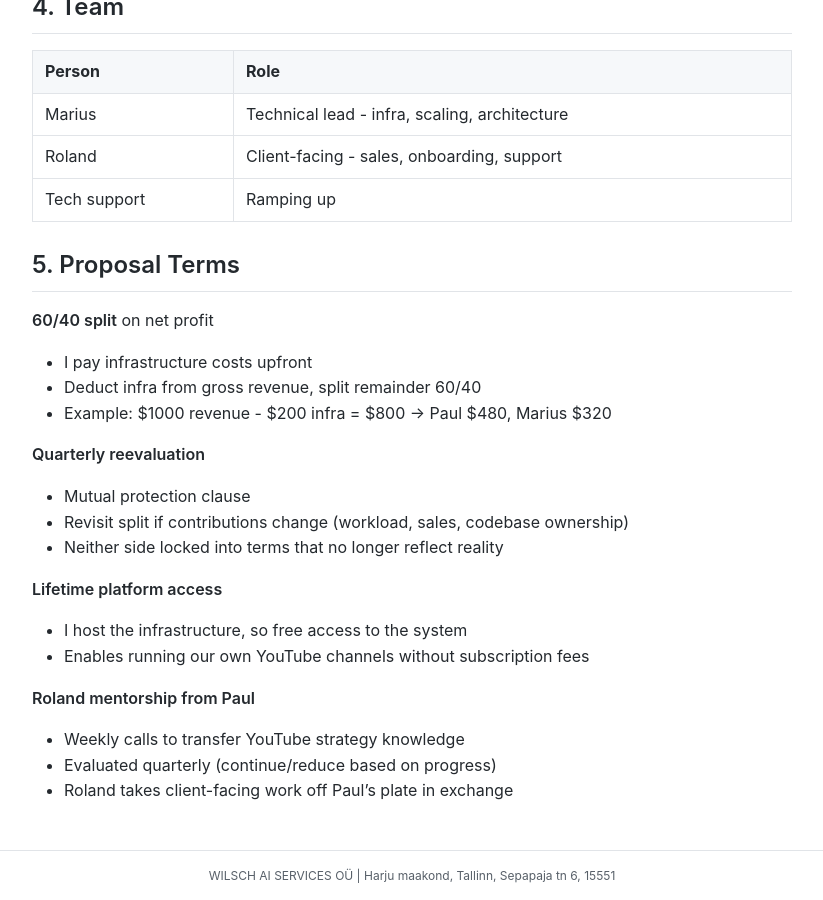
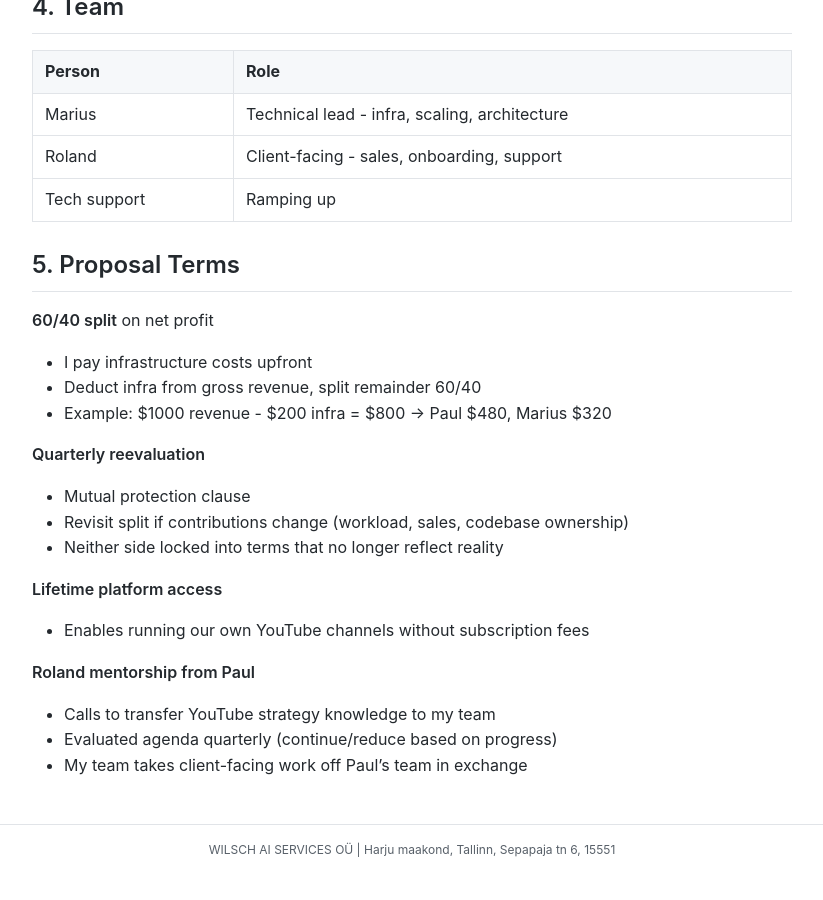
Before and after one commit to MariusWilsch/public-wilsch-ai-pages, a Jekyll site: the page built from project/client-paul/paul-partnership-proposal-2025-12-08.md, in a window 1280 px wide and 900 px high, scrolled down 1307 px. Shown: the whole window, without its empty margins (228-1051 px from the left). Built offline with Jekyll 4.4.1, drawn with Linux system fonts in a browser that asks for light colours; our own code applies the rules of GitHub Pages for plain Markdown files; after the commit the page ends 2182 px from its top, so only the background shows below that.

Commit message:
Sync from hippocampus 2025-12-08

```diff
--- a/project/client-paul/paul-partnership-proposal-2025-12-08.md
+++ b/project/client-paul/paul-partnership-proposal-2025-12-08.md
@@ -58,10 +58,9 @@ Paul's system today:
 - Neither side locked into terms that no longer reflect reality
 
 **Lifetime platform access**
-- I host the infrastructure, so free access to the system
 - Enables running our own YouTube channels without subscription fees
 
 **Roland mentorship from Paul**
-- Weekly calls to transfer YouTube strategy knowledge
-- Evaluated quarterly (continue/reduce based on progress)
-- Roland takes client-facing work off Paul's plate in exchange
+- Calls to transfer YouTube strategy knowledge to my team
+- Evaluated agenda quarterly (continue/reduce based on progress)
+- My team takes client-facing work off Paul's team in exchange
```
